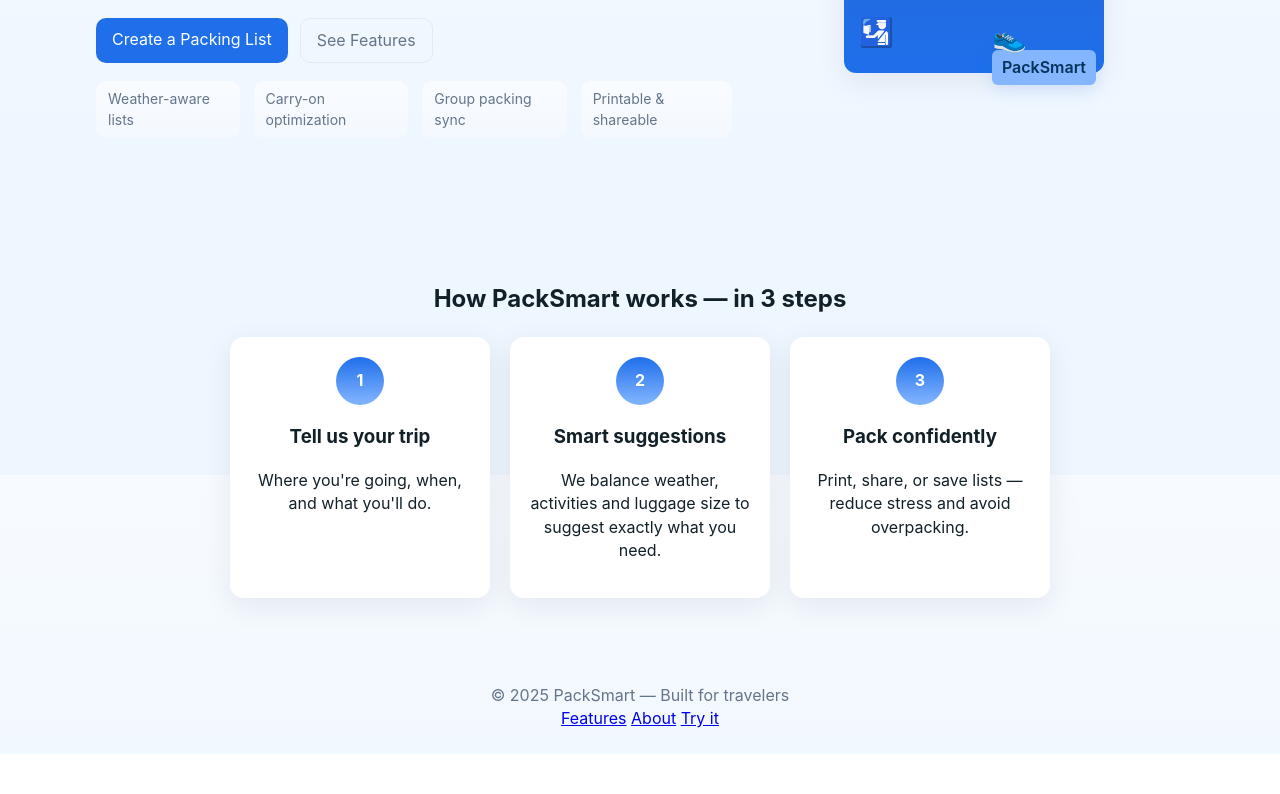
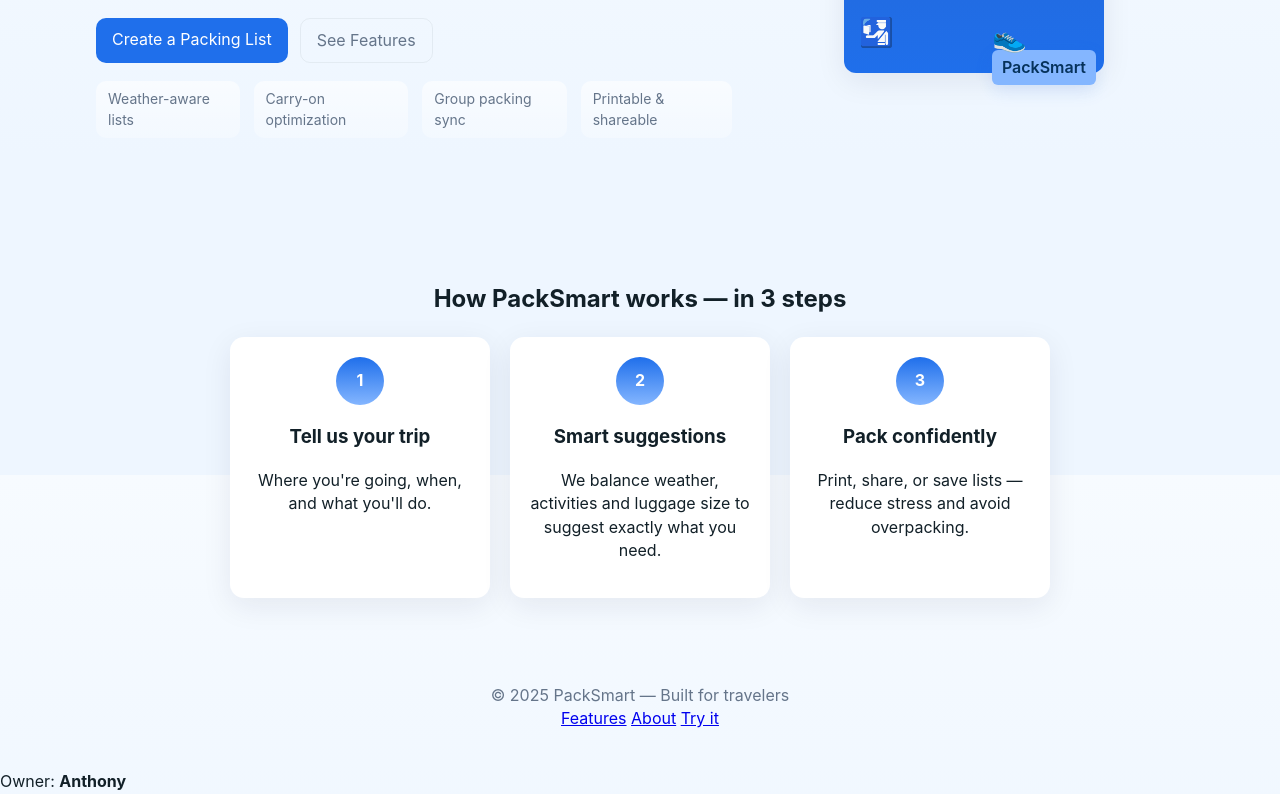
Before and after one commit to boriska1973/pack-smart, a plain HTML site: page index.html in a window 1280 px wide. Shown: the part 325-1119 px from the top of the page. Before the commit the page ends 1079 px from the top, so only its background shows below. Drawn offline with Linux system fonts and the light colour scheme.

Commit message:
Update index.html

```diff
--- a/index.html
+++ b/index.html
@@ -111,5 +111,10 @@
       document.querySelector('.floating-items').classList.add('float-in');
     });
   </script>
+  <!-- Footer -->
+<footer class="footer">
+  <p>Owner: <strong>Anthony</strong></p>
+</footer>
+
 </body>
 </html>
```
